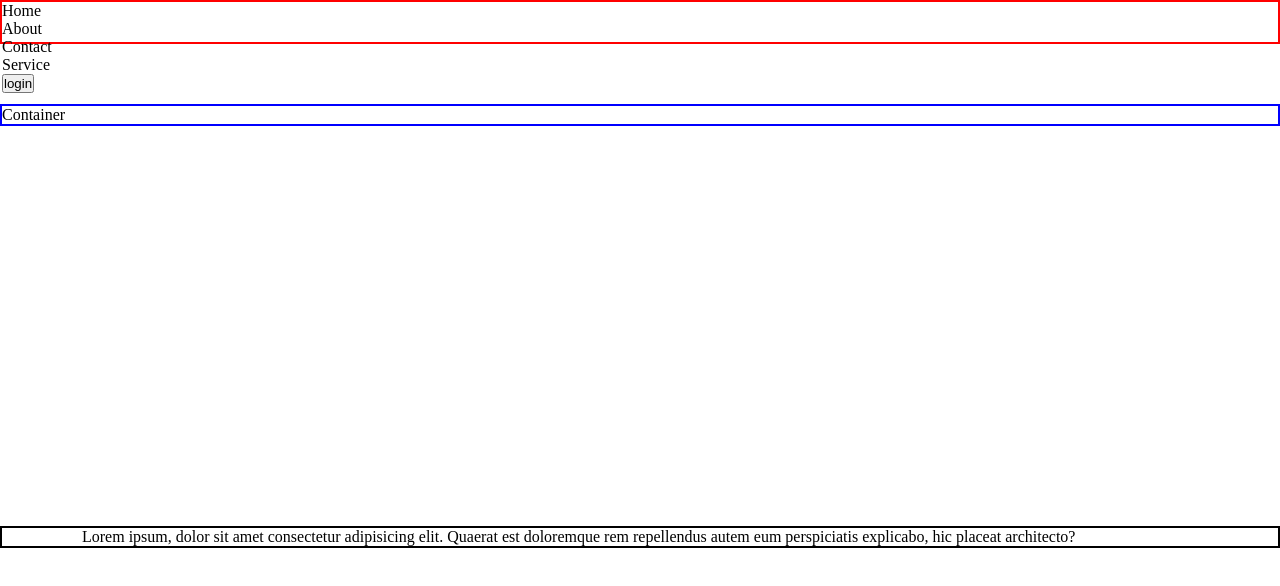
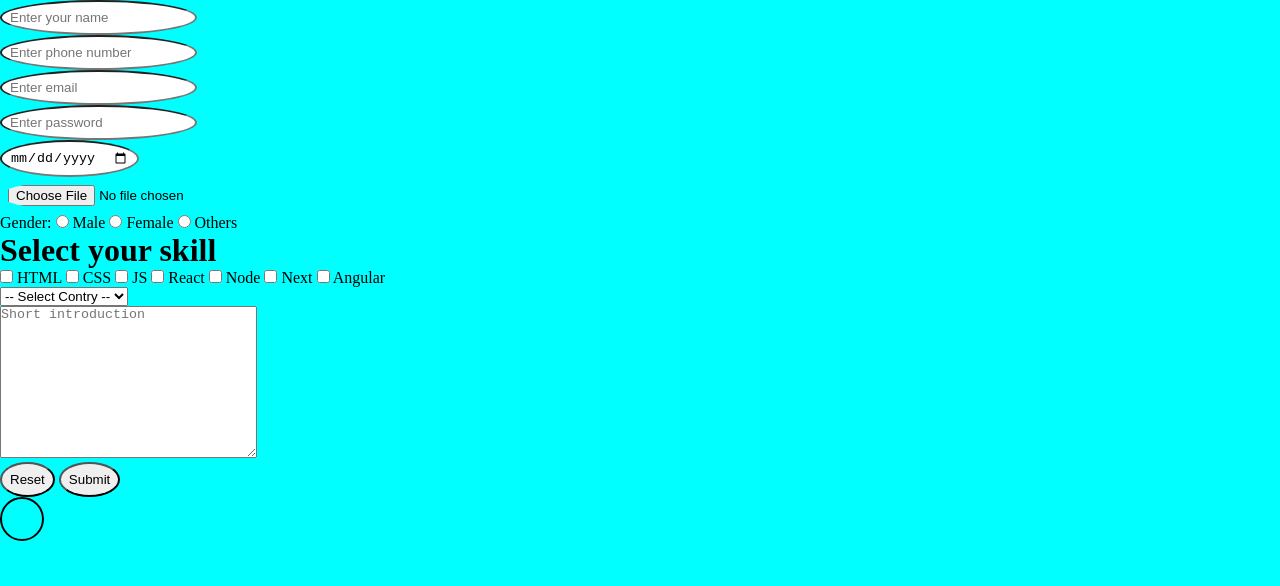
Before and after one commit to sagun-basnet/htmlCss-thirdClass, a plain HTML site: page main.html in a window 1280 px wide. Drawn offline with Linux system fonts and the light colour scheme.

Commit message:
form in html

```diff
--- a/css/style.css
+++ b/css/style.css
@@ -23,8 +23,7 @@ p span {
   padding: 0;
   margin: 0;
 }
-
-.navbar {
+/* .navbar {
   height: 40px;
   border: 2px solid red;
 }
@@ -39,4 +38,17 @@ p {
   border: 2px solid black;
   padding-left: 80px;
   margin-top: 40px;
+} */
+body {
+  background-color: aqua;
 }
+input {
+  padding: 8px;
+  border-radius: 50%;
+}
+.circle {
+  border: 2px solid black;
+  height: 40px;
+  width: 40px;
+  border-radius: 50%;
+}
--- a/main.html
+++ b/main.html
@@ -7,20 +7,56 @@
     <title>Document</title>
   </head>
   <body>
-    <nav class="navbar">
-      <ul>
-        <li>Home</li>
-        <li>About</li>
-        <li>Contact</li>
-        <li>Service</li>
-      </ul>
-      <button>login</button>
-    </nav>
-    <div class="container">Container</div>
-    <p>
-      Lorem ipsum, dolor sit amet consectetur adipisicing elit. Quaerat est
-      doloremque rem repellendus autem eum perspiciatis explicabo, hic placeat
-      architecto?
-    </p>
+    <form>
+      <!-- <label for="">Enter Your Name </label> <br /> -->
+      <input type="text" name="fullName" id="" placeholder="Enter your name" />
+      <br />
+      <input type="number" name="" id="" placeholder="Enter phone number" />
+      <br />
+      <input type="email" name="" id="" placeholder="Enter email" />
+      <br />
+      <input type="password" name="" id="" placeholder="Enter password" />
+      <br />
+      <input type="date" name="" id="" />
+      <br />
+      <input type="file" />
+      <br />
+      Gender: <input type="radio" name="gender" id="" /> Male
+      <input type="radio" name="gender" id="" /> Female
+      <input type="radio" name="gender" id="" /> Others
+
+      <h1>Select your skill</h1>
+      <input type="checkbox" name="" id="" /> HTML
+      <input type="checkbox" name="" id="" /> CSS
+      <input type="checkbox" name="" id="" /> JS
+      <input type="checkbox" name="" id="" /> React
+      <input type="checkbox" name="" id="" /> Node
+      <input type="checkbox" name="" id="" /> Next
+      <input type="checkbox" name="" id="" /> Angular
+      <br />
+      <!-- <h1>Select Contry</h1> -->
+      <select name="country" id="">
+        <option value="">-- Select Contry --</option>
+        <option value="Nepal">Nepal</option>
+        <option value="India">India</option>
+        <option value="China">China</option>
+        <option value="">USA</option>
+        <option value="">Denmark</option>
+      </select>
+
+      <br />
+      <textarea
+        rows="10"
+        cols="30"
+        name=""
+        id=""
+        placeholder="Short introduction"
+      ></textarea>
+      <br />
+      <input type="reset" value="Reset" />
+      <input type="submit" value="Submit" />
+    </form>
+
+    <div class="circle"></div>
   </body>
 </html>
```
